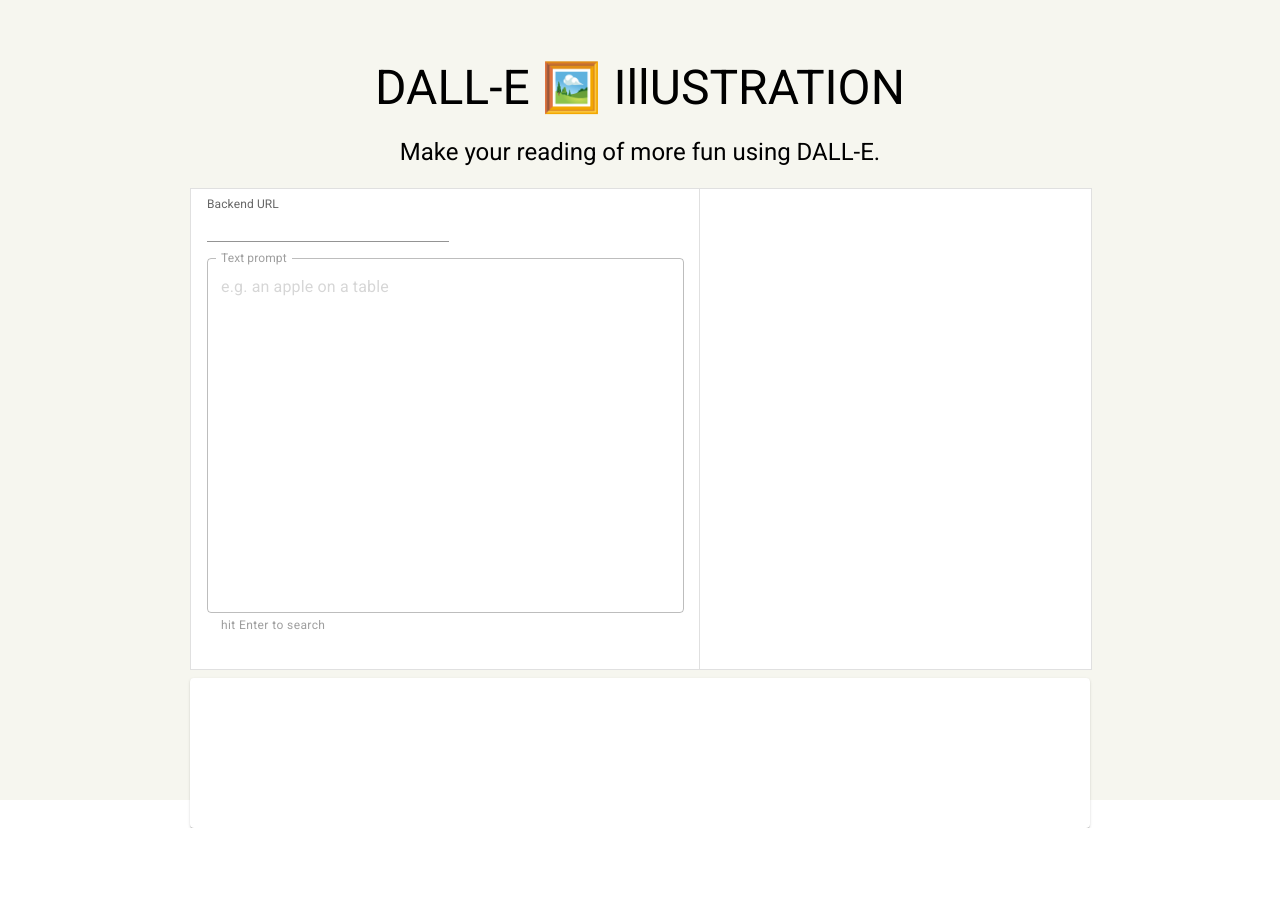
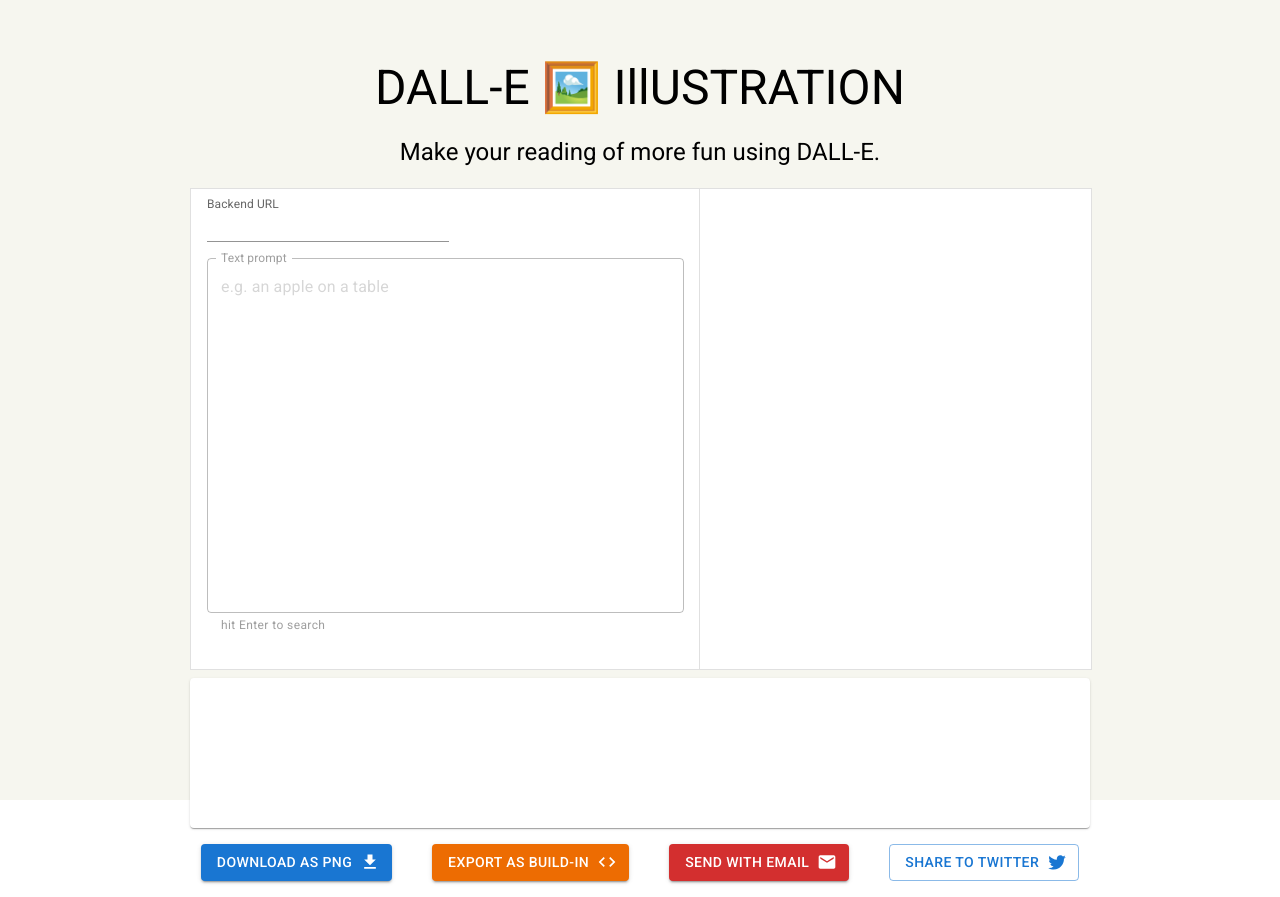
Before and after one commit to Kiotlin/dalle-illustration, a React (Create React App) app: page / in a window 1280 px wide. Before the commit the page ends 828 px from the top, so only its background shows below. Built offline with nearby package versions, Linux system fonts and the light colour scheme.

Commit message:
:sparkles: feat: implement image download feature

```diff
--- a/src/App.js
+++ b/src/App.js
@@ -1,14 +1,22 @@
 import logo from "./logo.svg";
 import "./App.css";
 import styles from "./Style.module.css";
-import React, { useState } from "react";
-import { Typography, Paper } from "@mui/material";
+import React, { useRef, useState } from "react";
+import { Typography, Paper, Grid } from "@mui/material";
 
 import { callDalleService } from "./backend_api";
 import GeneratedImageList from "./GeneratedImageList";
 import TextPromptInput from "./TextPromptInput";
 import BackendUrlInput from "./BackendUrlInput";
 import LoadingSpinner from "./LoadingSpinner";
+import {
+  Download2LocalButton,
+  ShareToTwitterButton,
+  ExportAsCodeButton,
+  SendWithMailButton,
+} from "./GeneratorButtonGroup";
+import { ThemeProvider } from "@emotion/react";
+import { createTheme } from "@mui/system";
 
 const paperStyle = {
   width: "100%",
@@ -31,6 +39,7 @@
   const [promptText, setPromptText] = useState("");
 
   const validBackendUrl = isValidBackendEndpoint && backendUrl;
+  const canvasRef = useRef();
 
   function enterPressedCallback(pText) {
     console.log(
@@ -90,6 +99,27 @@
       return <div></div>;
     }
 
+    const theme = createTheme({
+      typography: {
+        fontFamily: ["Nunito", "Helvetica Neue"].join(","),
+      },
+    });
+
+    const copyRightTheme = createTheme({
+      typography: {
+        fontFamily: [
+          "Brush Script MT",
+          "Brush Script Std",
+          "Lucida Calligraphy",
+          "Lucida Handwriting",
+          "Apple Chancery",
+          "Nunito",
+          "Helvetica Neue",
+        ].join(","),
+        fontSize: 20,
+      },
+    });
+
     const illust = generatedImages[imageSelectedIndex];
     const IllustObject = ({ imgData, alt }) => (
       <img
@@ -102,9 +132,16 @@
     return (
       <div className={styles.illustrationWrap}>
         <IllustObject imgData={illust} alt={imageSelectedIndex} />
-        <Typography variant="h5" color="textSecondary" pt={2}>
-          {promptText}
-        </Typography>
+        <ThemeProvider theme={theme}>
+          <Typography variant="h4" color="textSecondary" pt={4}>
+            {promptText}
+          </Typography>
+        </ThemeProvider>
+        <ThemeProvider theme={copyRightTheme}>
+          <Typography color="textSecondary">
+            © DALL-E ILLUSTRATION
+          </Typography>
+        </ThemeProvider>
       </div>
     );
   }
@@ -147,6 +184,7 @@
           </div>
           <div className={styles.illustrationSection}>
             <Paper
+              ref={canvasRef}
               variant="outlined"
               square
               sx={paperStyle}
@@ -164,6 +202,13 @@
             Query execution time: {queryTime} sec
           </Typography>
         )}
+
+        <Grid container className={styles.buttonWrap} py={2} spacing={5}>
+          <Download2LocalButton capturedComponent={canvasRef} />
+          <ExportAsCodeButton />
+          <SendWithMailButton />
+          <ShareToTwitterButton />
+        </Grid>
       </div>
     </div>
   );
--- /dev/null
+++ b/src/GeneratorButtonGroup.js
@@ -0,0 +1,60 @@
+import React from "react";
+import { Grid, Button } from "@mui/material";
+import FileDownloadIcon from "@mui/icons-material/FileDownload";
+import TwitterIcon from "@mui/icons-material/Twitter";
+import CodeIcon from "@mui/icons-material/Code";
+import EmailIcon from "@mui/icons-material/Email";
+import html2canvas from "html2canvas";
+import { saveAs } from "file-saver";
+
+export const Download2LocalButton = ({ capturedComponent }) => {
+  function handleButtonClick(e) {
+    e.preventDefault();
+
+    html2canvas(capturedComponent.current).then((canvas) => {
+      saveAs(canvas.toDataURL("image/png"), "dalle_polarioid_image.png");
+    });
+  }
+
+  return (
+    <Grid item>
+      <Button
+        variant="contained"
+        endIcon={<FileDownloadIcon />}
+        onClick={handleButtonClick}
+      >
+        Download As PNG
+      </Button>
+    </Grid>
+  );
+};
+
+export const ShareToTwitterButton = () => {
+  return (
+    <Grid item>
+      <Button variant="outlined" endIcon={<TwitterIcon />}>
+        Share To Twitter
+      </Button>
+    </Grid>
+  );
+};
+
+export const ExportAsCodeButton = () => {
+  return (
+    <Grid item>
+      <Button variant="contained" color="warning" endIcon={<CodeIcon />}>
+        Export As Build-in
+      </Button>
+    </Grid>
+  );
+};
+
+export const SendWithMailButton = () => {
+  return (
+    <Grid item>
+      <Button variant="contained" color="error" endIcon={<EmailIcon />}>
+        Send with Email
+      </Button>
+    </Grid>
+  );
+};
```
